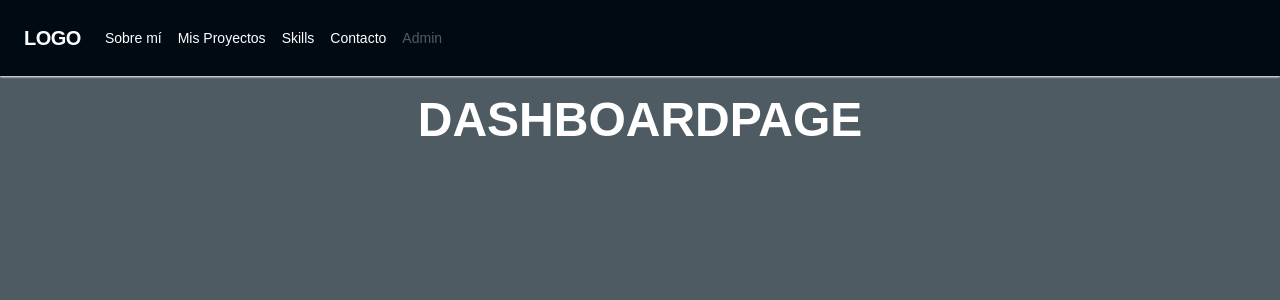
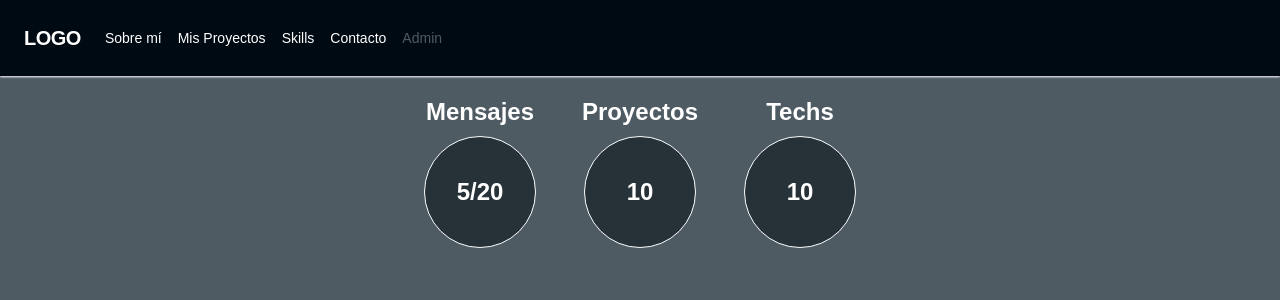
Before and after one commit to maxisosa89/portfolio-frontend, a React (Create React App) app: page /admin/dashboard in a window 1280 px wide. Shown: the top 300 px of the page. Built offline with nearby package versions, Linux system fonts and the light colour scheme.

Commit message:
dashboard page (#36)

```diff
--- a/src/assets/main.css
+++ b/src/assets/main.css
@@ -629,6 +629,9 @@ video {
 .h-48 {
   height: 12rem;
 }
+.h-28 {
+  height: 7rem;
+}
 .h-11 {
   height: 2.75rem;
 }
@@ -658,6 +661,9 @@ video {
 }
 .w-48 {
   width: 12rem;
+}
+.w-28 {
+  width: 7rem;
 }
 .w-11 {
   width: 2.75rem;
@@ -876,10 +882,6 @@ video {
   font-size: 1.875rem;
   line-height: 2.25rem;
 }
-.text-5xl {
-  font-size: 3rem;
-  line-height: 1;
-}
 .font-semibold {
   font-weight: 600;
 }
@@ -964,6 +966,10 @@ video {
   outline-offset: 2px;
 }
 @media (min-width: 640px) {
+
+  .sm\:w-40 {
+    width: 10rem;
+  }
 
   .sm\:max-w-\[400px\] {
     max-width: 400px;
--- a/src/pages/admin/DashboardPage.jsx
+++ b/src/pages/admin/DashboardPage.jsx
@@ -1,9 +1,45 @@
 import React from "react";
+import { NavLink } from "react-router-dom";
 
 export default function DashboardPage () {
     return (
-        <div className="container mx-auto bg-tertiary pt-24">
-            <h1 className="text-5xl text-center text-white font-bold uppercase">DashboardPage</h1>
+        <div className="flex flex-wrap justify-center container mx-auto bg-tertiary pt-24">
+            <div className="w-full sm:w-40">
+                <p className="text-white font-semibold text-2xl text-center">Mensajes</p>
+                <div className="flex justify-center">
+                    <NavLink to="/admin/messages">
+                        <button
+                            className="w-28 h-28 m-2 border border-white bg-secondary hover:bg-tertiary text-white font-semibold text-2xl rounded-full"
+                        >
+                            {'5/20'}
+                        </button>
+                    </NavLink>
+                </div>
+            </div>
+            <div className="w-full sm:w-40">
+                <p className="text-white font-semibold text-2xl text-center">Proyectos</p>
+                <div className="flex justify-center">
+                    <NavLink to="/admin/projects">
+                        <button
+                            className="w-28 h-28 m-2 border border-white bg-secondary hover:bg-tertiary text-white font-semibold text-2xl rounded-full"
+                        >
+                            {'10'}
+                        </button>
+                    </NavLink>
+                </div>
+            </div>
+            <div className="w-full sm:w-40">
+                <p className="text-white font-semibold text-2xl text-center">Techs</p>
+                <div className="flex justify-center">
+                    <NavLink to="/admin/techs">
+                        <button
+                            className="w-28 h-28 m-2 border border-white bg-secondary hover:bg-tertiary text-white font-semibold text-2xl rounded-full"
+                        >
+                            {'10'}
+                        </button>
+                    </NavLink>
+                </div>
+            </div>
         </div>
     )
 }
```
